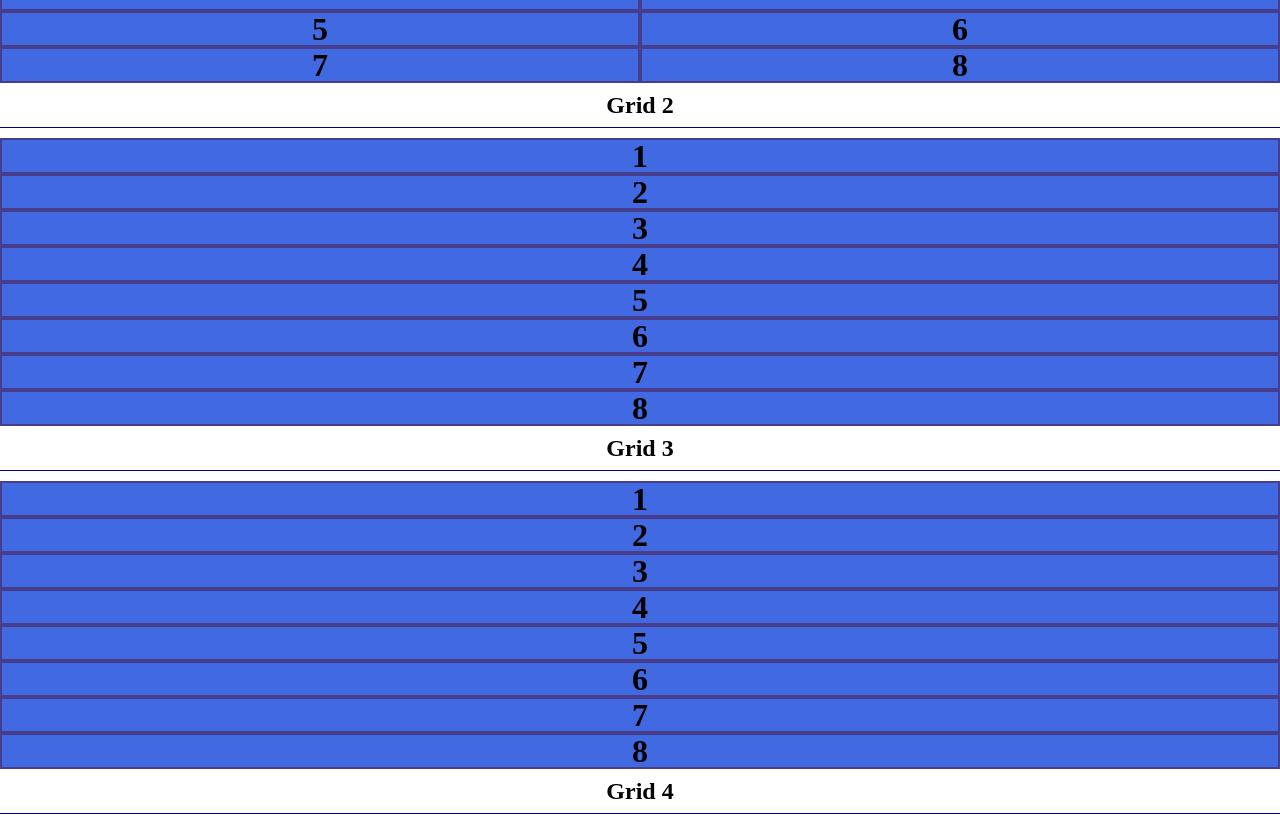
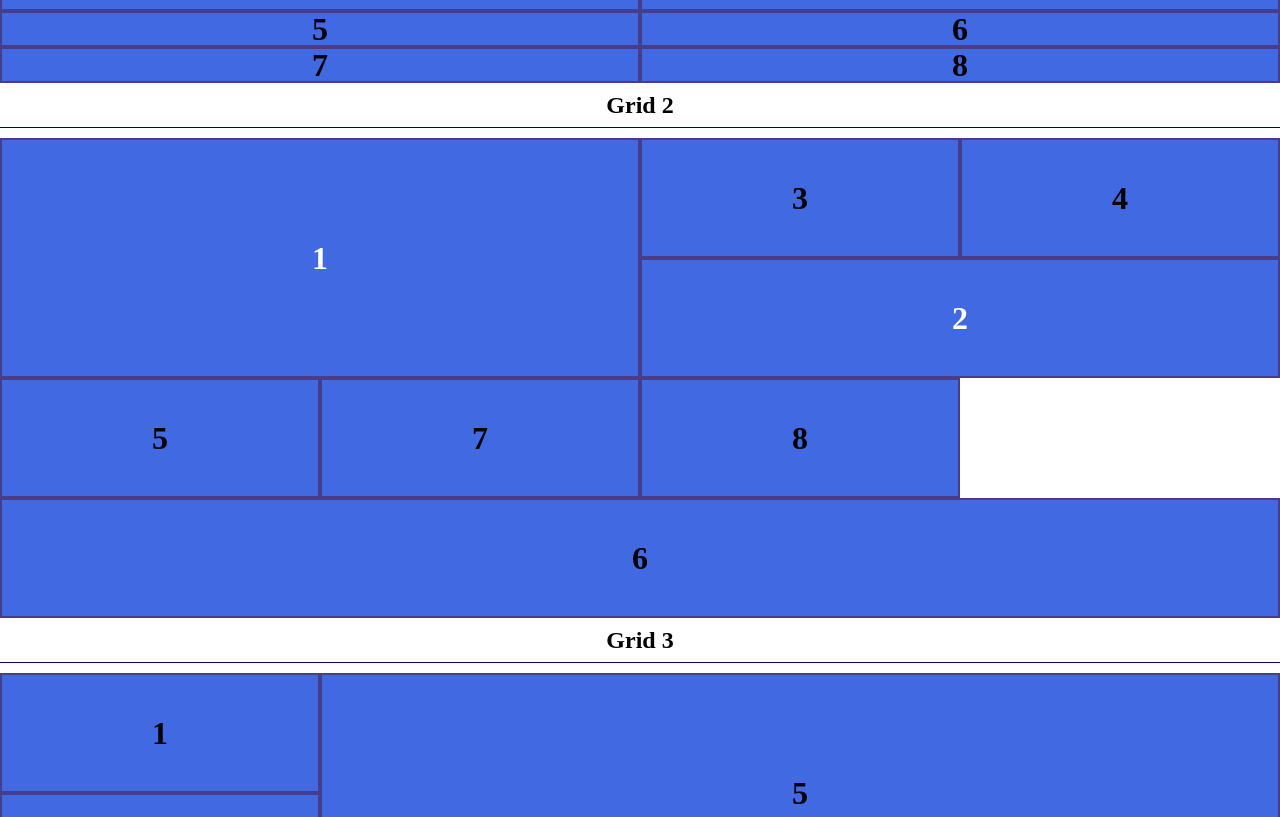
Before and after one commit to gran0578/codingwithajweek3, a plain HTML site: page index.html in a window 1280 px wide. Shown: the part 360-1177 px from the top of the page. Drawn offline with Linux system fonts and the light colour scheme.

Commit message:
Add grid layout styles for sections two and three in main.css

```diff
--- a/styles/main.css
+++ b/styles/main.css
@@ -97,3 +97,68 @@ section.one article {
     /* the explicit grid is what you define, the implicit grid is what the browser figures out based on content that spills outside of your defind explicit grid in the example below, the third row won't have any height */
     grid-template-rows: 120px 120px;
 }
+
+section.two article {
+    display: grid;
+
+    /* repeat lets you define any number of rows or columns to take up the same amount of space */
+    grid-template-columns: repeat(4, 1fr);
+
+    /* grid-auto-rows tells all rows to be this size */
+    grid-auto-rows: 120px;
+
+    /* tell the grid to fill in spaces left by a cell that doesn't fit */
+    grid-auto-flow: dense;
+}
+
+/* you can control the individual cells - or the children of the grid - to position or size them individually */
+section.two div:nth-child(1) {
+    color: white;
+
+    /* you can tell one of your cells to start at a row or column and end at a row or column */
+    grid-column-start: 1;
+    grid-column-end: 3;
+
+    grid-row-start: 1;
+    grid-row-end: 3;
+}
+
+section.two div:nth-child(2) {
+    color: white;
+
+    grid-column-start: 3;
+    grid-column-end: 5;
+
+    grid-row-start: 2;
+    grid-row-end: 3;
+}
+
+section.two div:nth-child(6) {
+    grid-column-start: 1;
+    /* you can use span to say how many columns or rows to stretch across */
+    grid-column-end: span 4;
+}
+
+section.three article {
+    display: grid;
+    grid-auto-flow: dense;
+
+    grid-template-columns: 1fr 2fr 1fr;
+    grid-auto-rows: 120px;
+}
+
+section.three div:nth-child(2){
+    /* by default, everything has an order value of 0. Anything with a higher order comes later, and anything with a lower order comes earlier */
+    order: 1;
+}
+
+section.three div:nth-child(5) {
+    /* you can use a shorthand for start and end */
+    grid-area: 1 / 2 / span 2 / span 2;
+
+    /* this is the equivalent to writing */
+    grid-column-start: 2;
+    grid-row-start: 1;
+    grid-column-end: span 2;
+    grid-row-end: span 2;
+}
```
